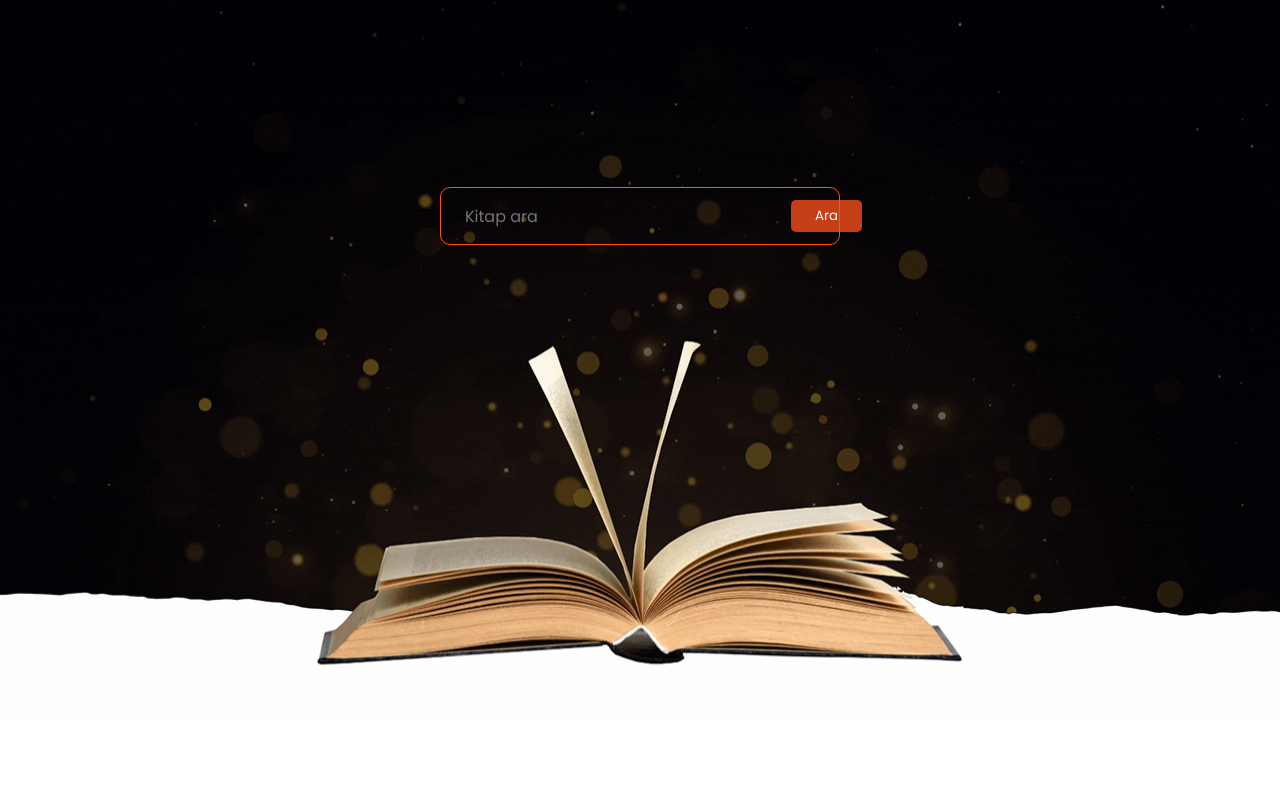
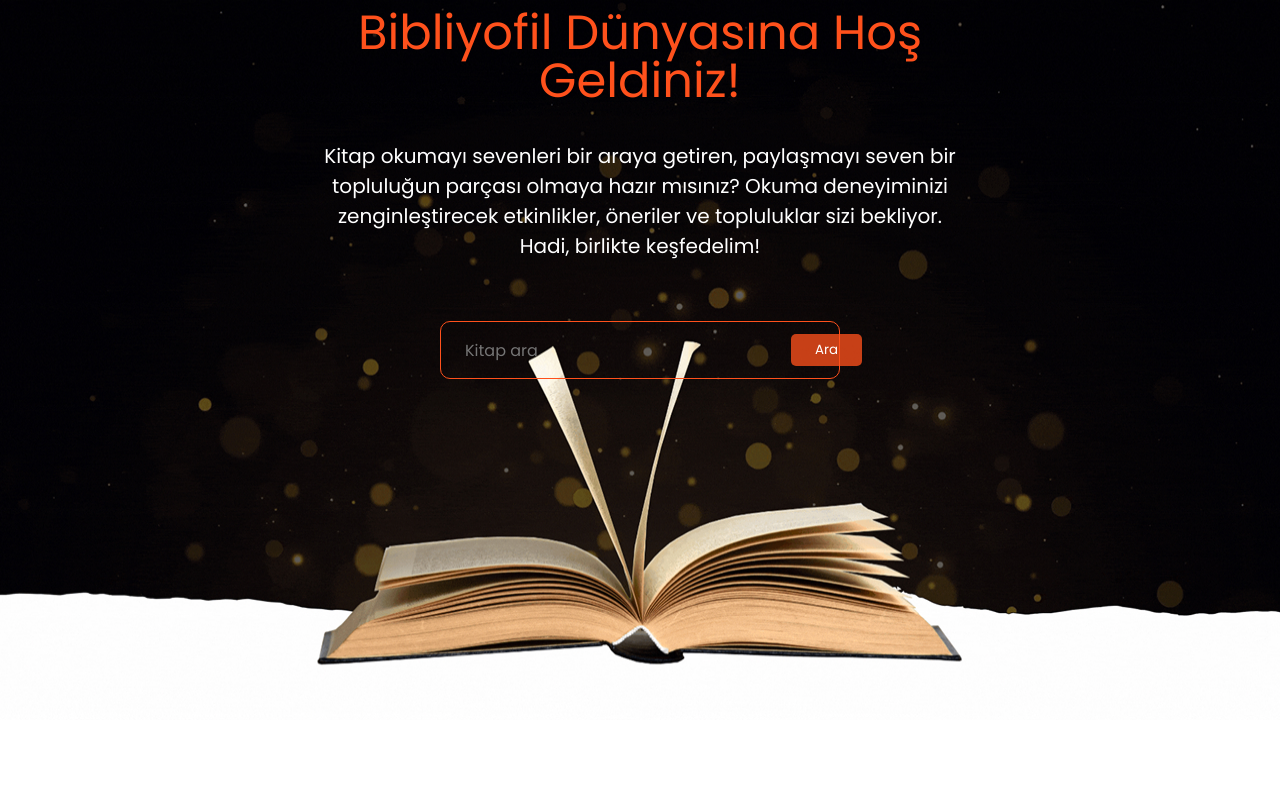
Before and after one commit to semaozkan/book-communities-client, a React (Vite) app: page / in a window 1280 px wide. Shown: the top 800 px of the page. Built offline with nearby package versions, Linux system fonts and the light colour scheme.

Commit message:
fix(home): update first section

```diff
--- a/src/pages/home/Home.jsx
+++ b/src/pages/home/Home.jsx
@@ -12,9 +12,18 @@ const Home = () => {
         <div className={styles.imageContainer}>
           <img src="/images/home.jpg" alt="" />
         </div>
-        <div className={styles.searchBar}>
-          <input type="text" placeholder="Kitap ara" />
-          <button>Ara</button>
+        <div className={styles.searchBarContainer}>
+          <div className={styles.title}>Bibliyofil Dünyasına Hoş Geldiniz!</div>
+          <div className={styles.text}>
+            Kitap okumayı sevenleri bir araya getiren, paylaşmayı seven bir
+            topluluğun parçası olmaya hazır mısınız? Okuma deneyiminizi
+            zenginleştirecek etkinlikler, öneriler ve topluluklar sizi bekliyor.
+            Hadi, birlikte keşfedelim!
+          </div>
+          <div className={styles.searchBar}>
+            <input type="text" placeholder="Kitap ara" />
+            <button>Ara</button>
+          </div>
         </div>
       </div>
       <div className={styles.secondSection}>
--- a/src/pages/home/home.module.scss
+++ b/src/pages/home/home.module.scss
@@ -23,15 +23,35 @@
       }
     }
 
+    .searchBarContainer {
+      position: absolute;
+      top: 27%;
+      left: 50%;
+      transform: translate(-50%, -50%);
+      display: flex;
+      flex-direction: column;
+      align-items: center;
+      gap: 36px;
+
+      .title {
+        font-size: 48px;
+        text-align: center;
+        line-height: 1;
+        color: var(--templateColor);
+      }
+
+      .text {
+        color: white;
+        font-size: 20px;
+        text-align: center;
+        margin-bottom: 24px;
+      }
+
       .searchBar {
         width: 400px;
         padding: 12px 24px;
         display: flex;
-      justify-content: space-between;
-      position: absolute;
-      top: 30%;
-      left: 50%;
-      transform: translate(-50%, -50%);
+        // justify-content: space-between;
         border: 1px solid var(--templateColor);
         border-radius: 10px;
 
@@ -55,6 +75,7 @@
         }
       }
     }
+  }
 
   .secondSection {
     width: 1400px;
@@ -62,7 +83,6 @@
     display: flex;
     flex-direction: column;
     align-items: center;
-    // justify-content: center;
 
     .secondSectionTitle {
       font-size: 32px;
```
Lines whose indentation alone changed are shown as unchanged.
